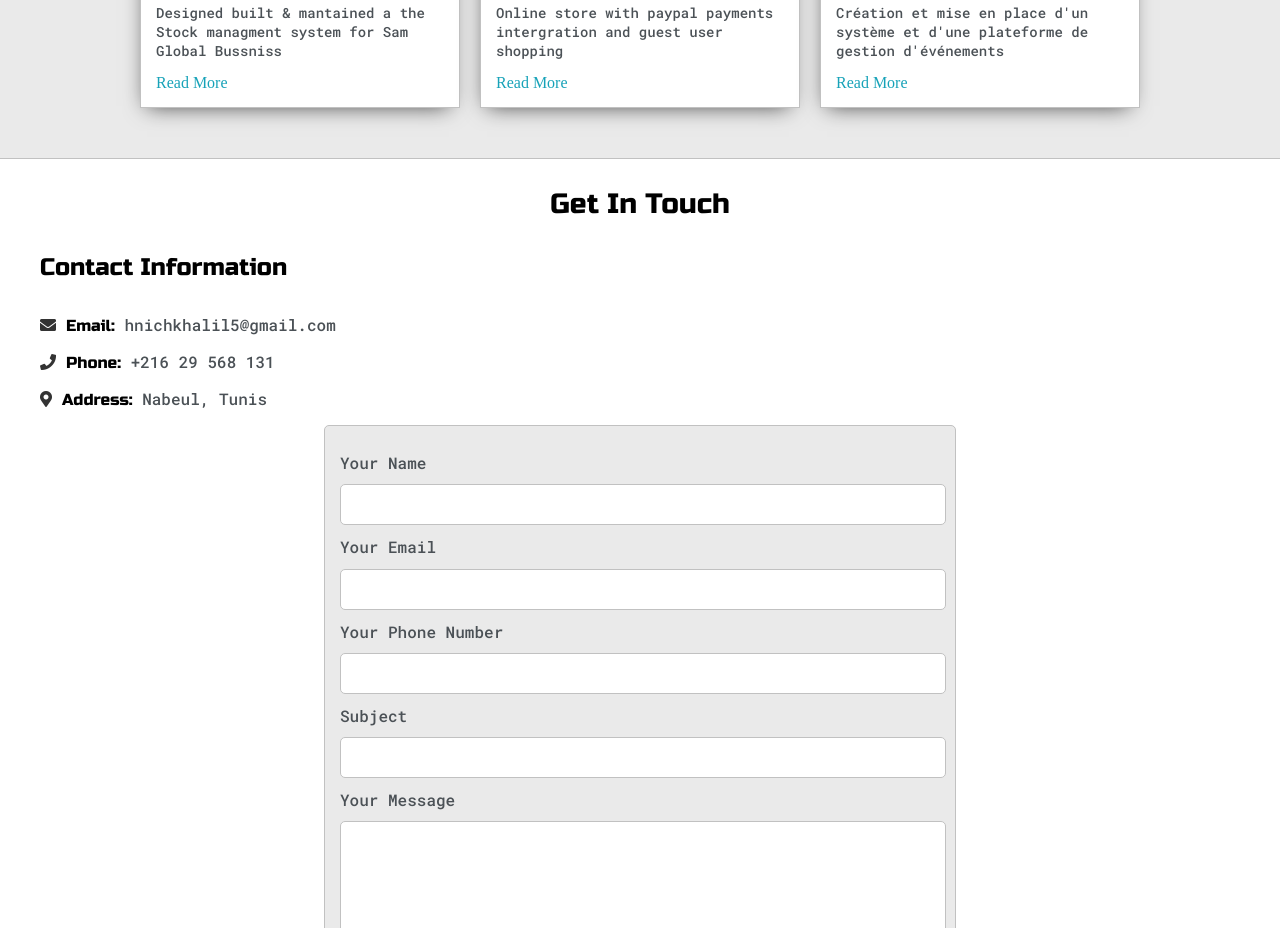
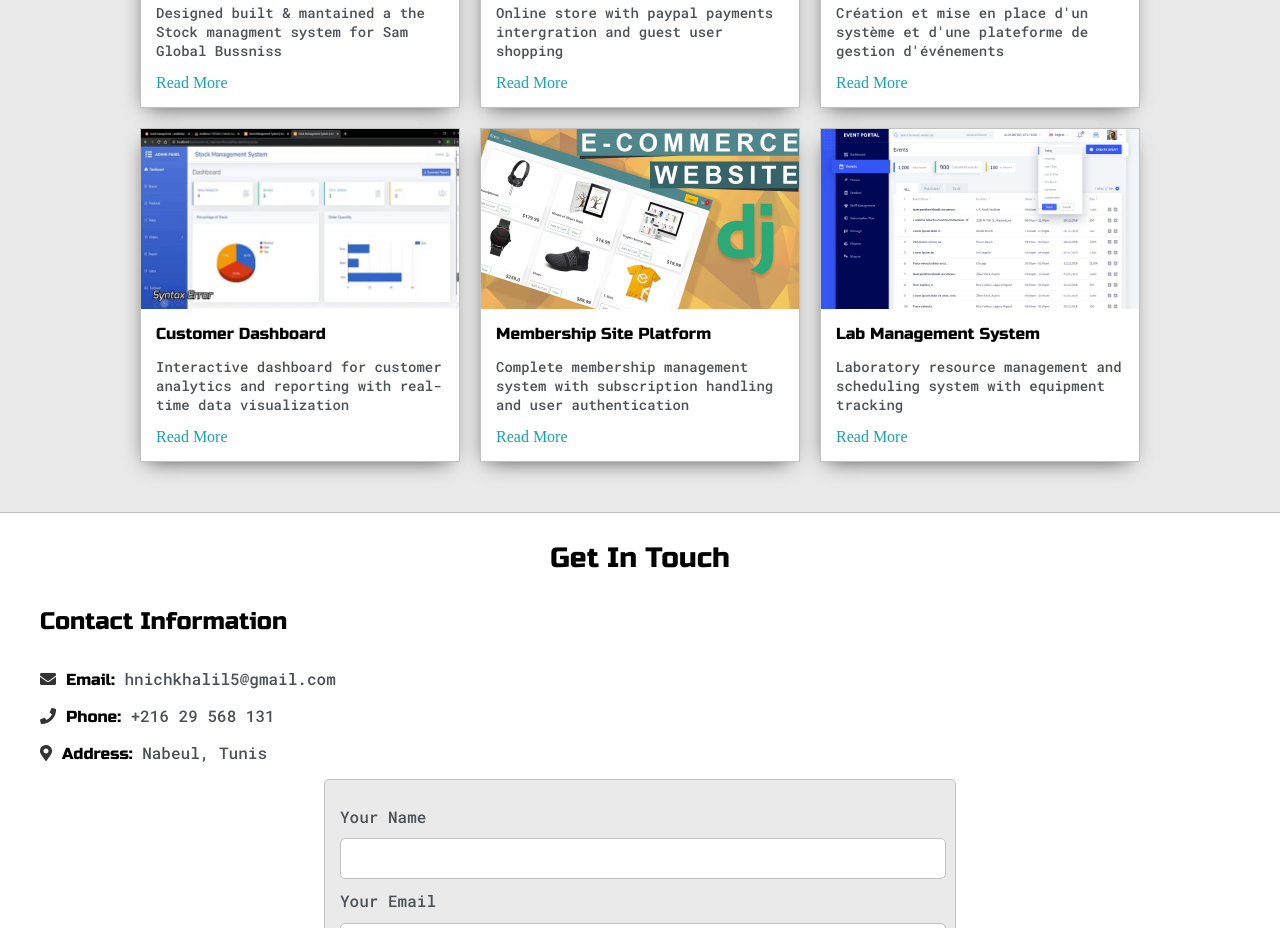
Before and after one commit to KHALILHR/Portfolio-khalilhnich, a plain HTML site: page index.html in a window 1280 px wide. Shown: the part 1638-2566 px from the top of the page. Drawn offline with nearby package versions, Linux system fonts and the light colour scheme.

Commit message:
project added

```diff
--- a/index.html
+++ b/index.html
@@ -164,6 +164,39 @@
 					</div>
 				</div>
 
+				<div>
+					<div class="post">
+						<img class="thumbnail" src="images/stockwood.jpg">
+						<div class="post-preview">
+							<h6 class="post-title">Customer Dashboard</h6>
+							<p class="post-intro">Interactive dashboard for customer analytics and reporting with real-time data visualization</p>
+							<a href="#.html">Read More</a>
+						</div>
+					</div>
+				</div>
+
+				<div>
+					<div class="post">
+						<img class="thumbnail" src="images/ecom.jpg">
+						<div class="post-preview">
+							<h6 class="post-title">Membership Site Platform</h6>
+							<p class="post-intro">Complete membership management system with subscription handling and user authentication</p>
+							<a href="#.html">Read More</a>
+						</div>
+					</div>
+				</div>
+
+				<div>
+					<div class="post">
+						<img class="thumbnail" src="images/event.png">
+						<div class="post-preview">
+							<h6 class="post-title">Lab Management System</h6>
+							<p class="post-intro">Laboratory resource management and scheduling system with equipment tracking</p>
+							<a href="#">Read More</a>
+						</div>
+					</div>
+				</div>
+
 			</div>
 		</div>
 	</section>
```
